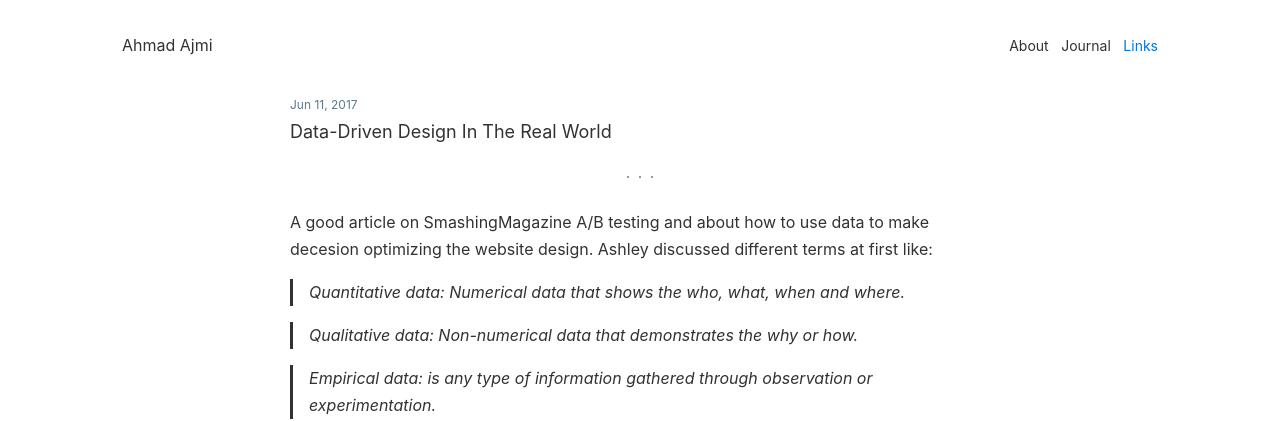
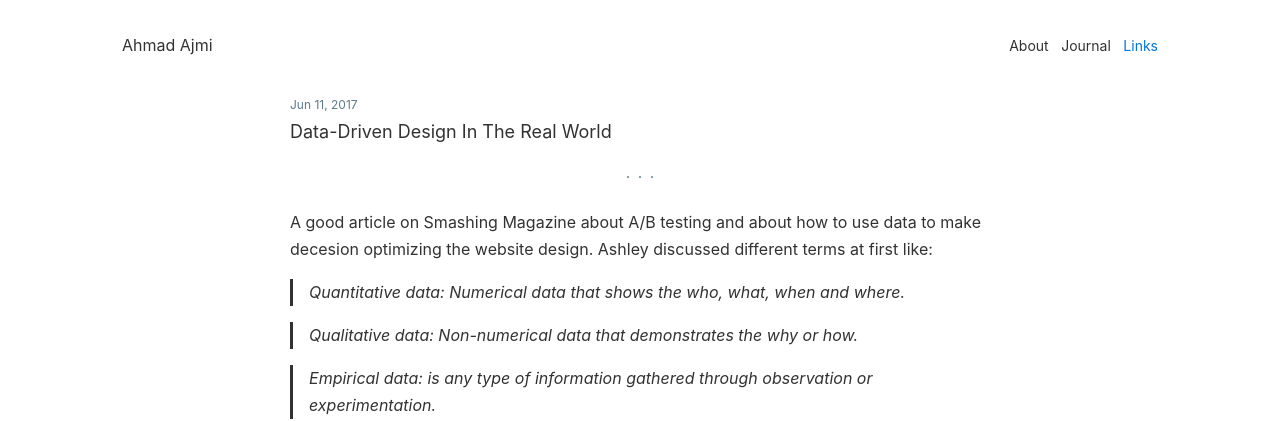
Before and after one commit to ahmadajmi/ahmadajmi.github.io, a Jekyll site: the page built from _links/data-driven-design.md, in a window 1280 px wide. Shown: the top 421 px of the page. Built offline with Jekyll 4.4.1, drawn with Linux system fonts in a browser that asks for light colours; some web fonts are replaced.

```diff
--- a/_links/data-driven-design.md
+++ b/_links/data-driven-design.md
@@ -5,7 +5,7 @@
 link: https://www.udacity.com/course/web-accessibility--ud891
 ---
 
-A good article on SmashingMagazine A/B testing and about how to use data to make decesion optimizing the website design. Ashley discussed different terms at first like:
+A good article on Smashing Magazine about A/B testing and about how to use data to make decesion optimizing the website design. Ashley discussed different terms at first like:
 
 > Quantitative data: Numerical data that shows the who, what, when and where.
 
```
Also changed, not shown: _links/designing-with-data.md (added, +8 -0 lines), _links/how-netflix-does-ab-testing.md (+1 -1 lines).
